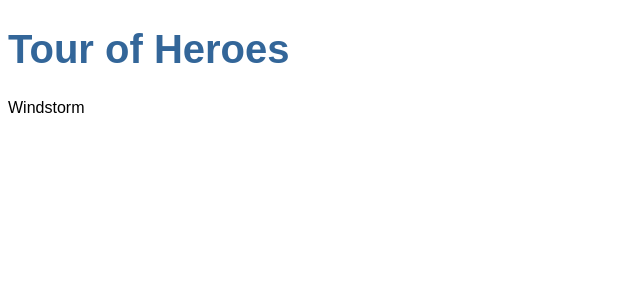
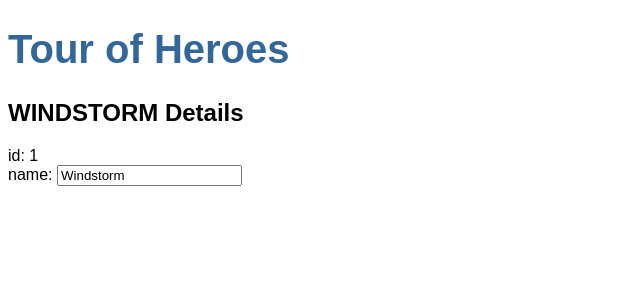
Before and after one commit to patrickmc21/angular-tutorial, an Angular app: page / in a window 1280 px wide. Shown: the top 300 px of the page, without its empty margins (0-640 px from the left). Built offline with nearby package versions, Linux system fonts and the light colour scheme.

Commit message:
Add heroes class, add to heroes component

```diff
--- /dev/null
+++ b/src/Hero.ts
@@ -0,0 +1,4 @@
+export class Hero {
+  id: number;
+  name: string;
+}
--- a/src/app/app.module.ts
+++ b/src/app/app.module.ts
@@ -1,5 +1,6 @@
 import { BrowserModule } from '@angular/platform-browser';
 import { NgModule } from '@angular/core';
+import { FormsModule } from '@angular/forms';
 
 import { AppComponent } from './app.component';
 import { HeroesComponent } from './heroes/heroes.component';
@@ -10,7 +11,8 @@
     HeroesComponent
   ],
   imports: [
-    BrowserModule
+    BrowserModule,
+    FormsModule
   ],
   providers: [],
   bootstrap: [AppComponent]
--- a/src/app/heroes/heroes.component.html
+++ b/src/app/heroes/heroes.component.html
@@ -1,3 +1,8 @@
-<p>
-  {{hero}}
-</p>
+<h2>{{ hero.name | uppercase }} Details</h2>
+<div><span>id: </span>{{hero.id}}</div>
+<div>
+  <label>
+    name:
+    <input [(ngModel)]="hero.name" placeholder="name">
+  </label>
+</div>
--- a/src/app/heroes/heroes.component.ts
+++ b/src/app/heroes/heroes.component.ts
@@ -1,4 +1,5 @@
 import { Component, OnInit } from '@angular/core';
+import { Hero } from '../../Hero';
 
 @Component({
   selector: 'app-heroes',
@@ -7,7 +8,11 @@
 })
 export class HeroesComponent implements OnInit {
 
-  hero = 'Windstorm';
+  hero: Hero = {
+    id: 1,
+    name: 'Windstorm'
+  };
+
   constructor() {
   }
 
```
